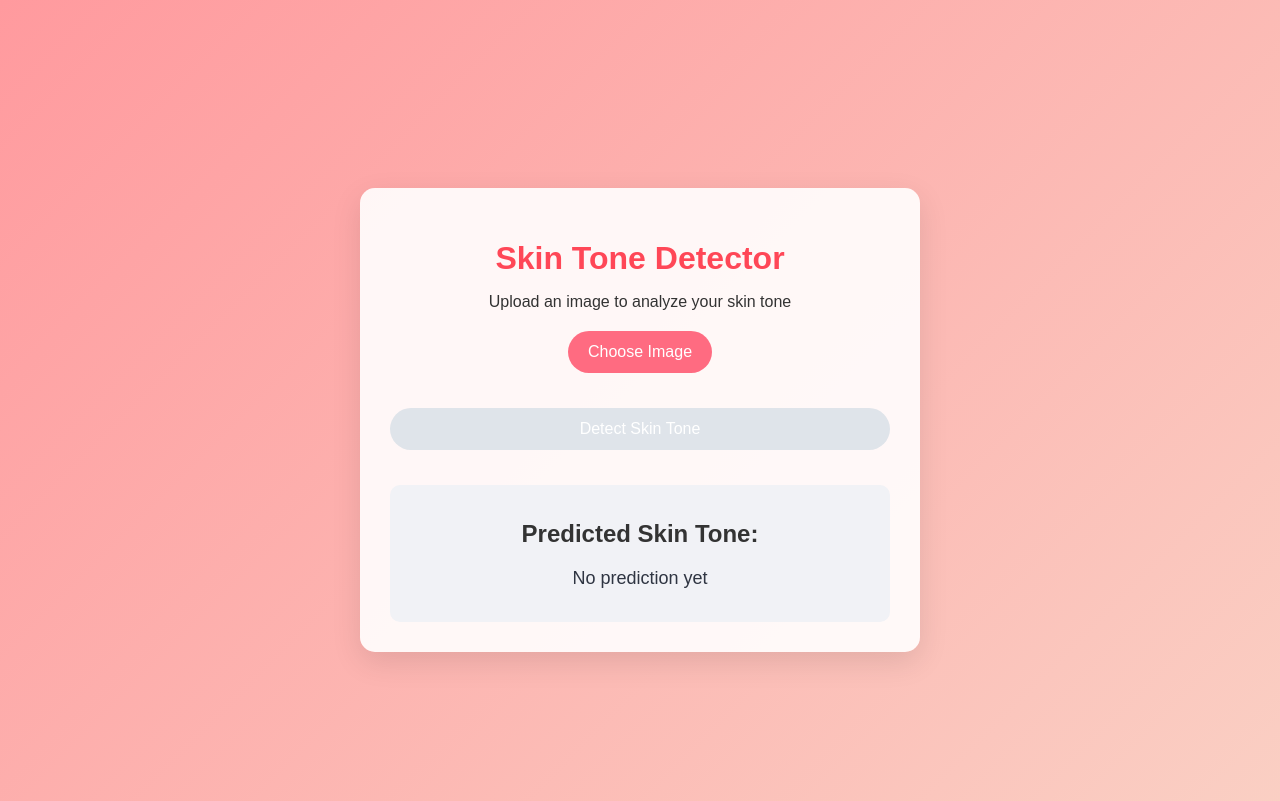
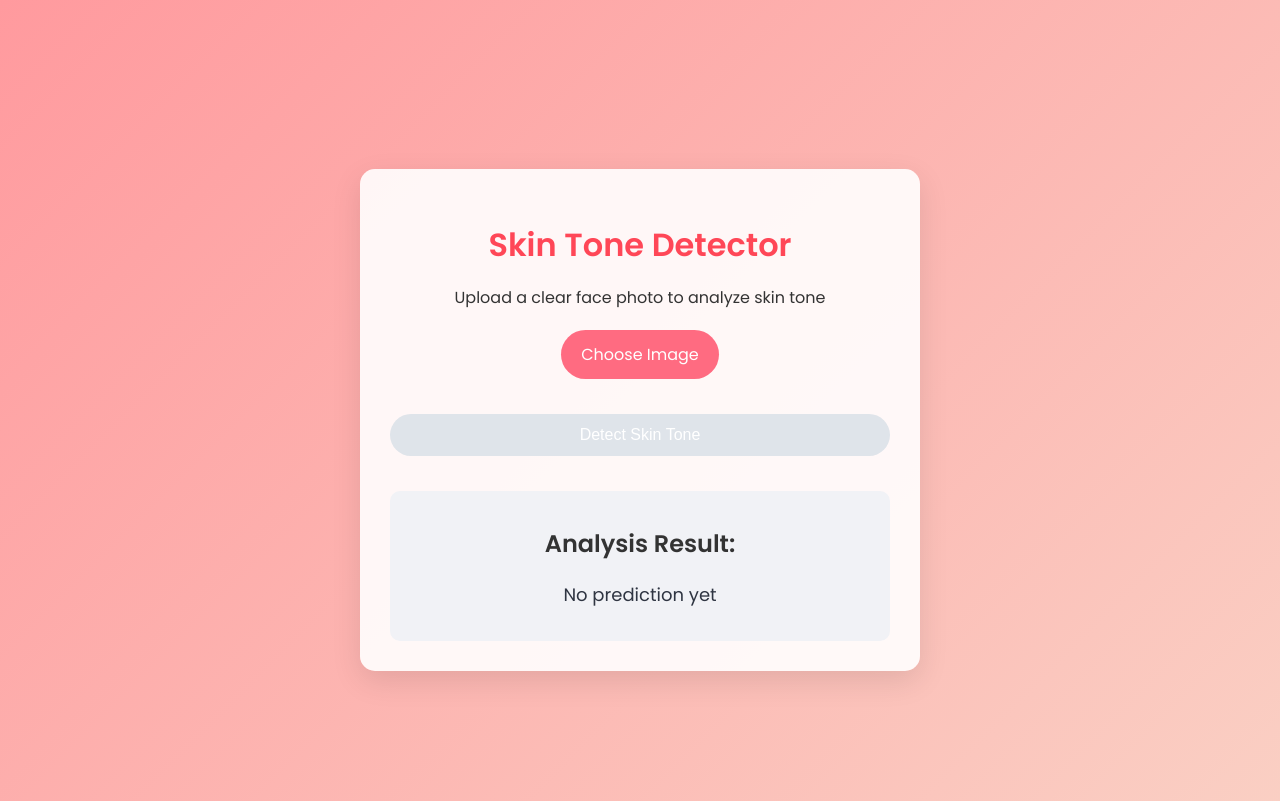
Before and after one commit to Hershy23/Color, a Flask app: page / in a window 1280 px wide. Shown: the top 801 px of the page. Run offline with Flask 3, Linux system fonts and the light colour scheme.

Commit message:
Update index.html

```diff
--- a/templates/index.html
+++ b/templates/index.html
@@ -5,25 +5,29 @@
     <meta name="viewport" content="width=device-width, initial-scale=1.0">
     <title>Skin Tone Detector</title>
     <link rel="stylesheet" href="{{ url_for('static', filename='style.css') }}">
+    <link href="https://fonts.googleapis.com/css2?family=Poppins:wght@400;600&display=swap" rel="stylesheet">
 </head>
 <body>
     <div class="container">
         <h1>Skin Tone Detector</h1>
-        <p>Upload an image to analyze your skin tone</p>
+        <p>Upload a clear face photo to analyze skin tone</p>
 
         <div class="upload-box">
-            <input type="file" id="imageUpload" accept="image/*">
+            <input type="file" id="imageUpload" accept="image/*" capture="camera">
             <label for="imageUpload">Choose Image</label>
         </div>
 
         <div id="imagePreview">
             <img id="preview" src="" alt="Preview">
+            <div class="loader hidden"></div>
         </div>
 
-        <button id="predictBtn" disabled>Detect Skin Tone</button>
+        <button id="predictBtn" disabled>
+            <span id="btnText">Detect Skin Tone</span>
+        </button>
 
         <div id="result">
-            <h2>Predicted Skin Tone:</h2>
+            <h2>Analysis Result:</h2>
             <p id="predictionText">No prediction yet</p>
         </div>
     </div>
```
